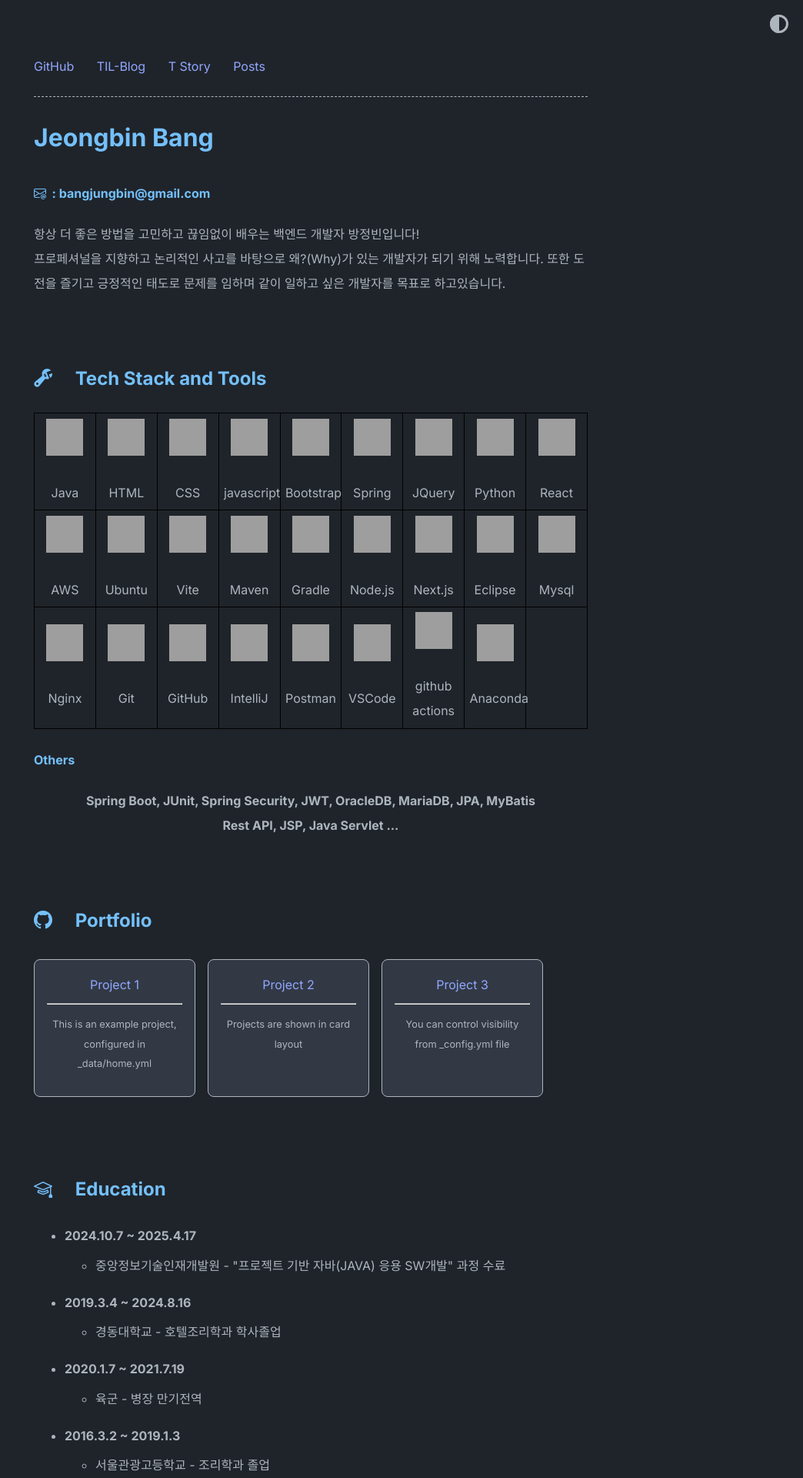
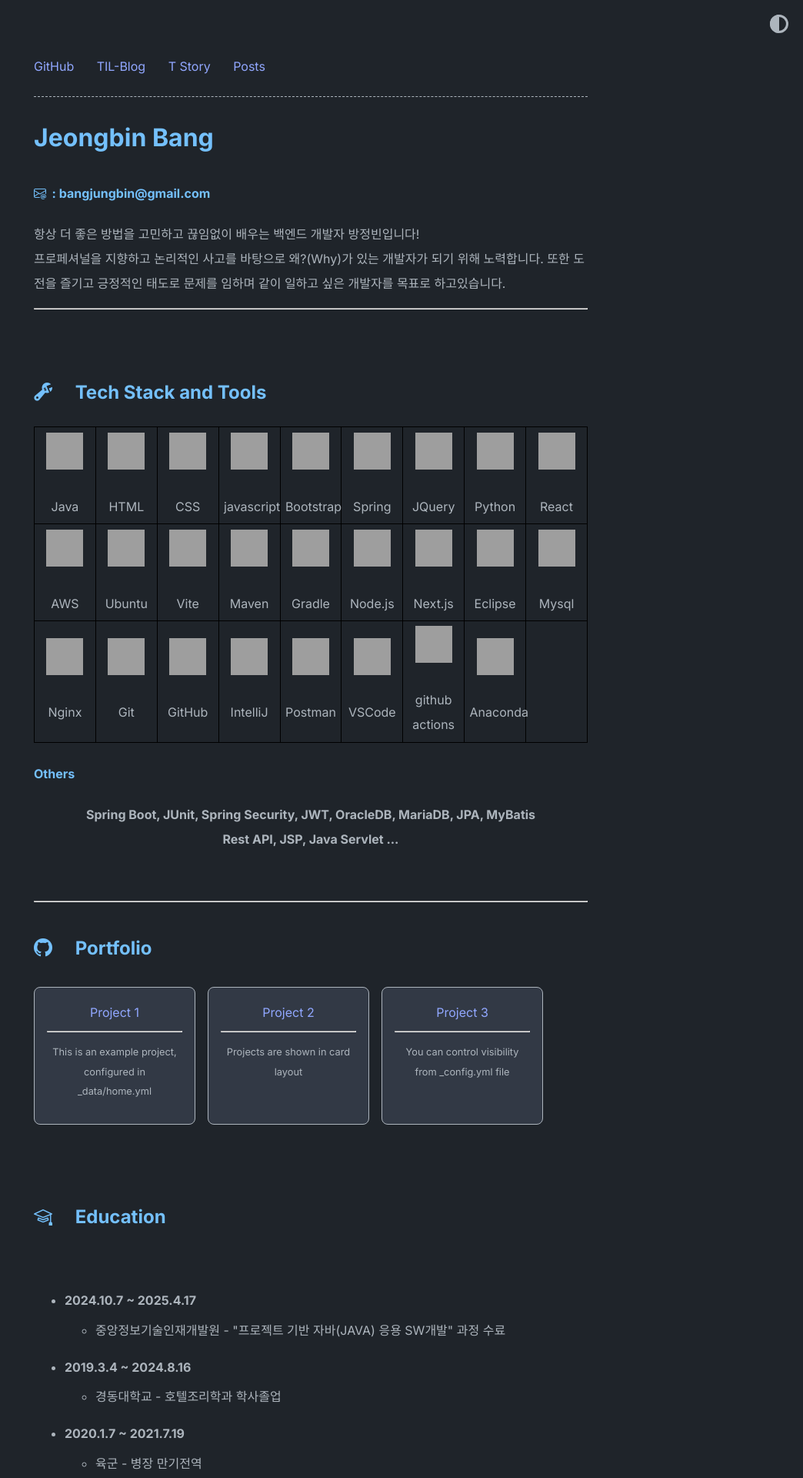
Before and after one commit to BangJeongBin/BangJeongBin.github.io, a Jekyll site: the page built from index.md, in a window 1280 px wide. Shown: the top 1920 px of the page at 77% size, without its empty margins (236-1280 px from the left). Built offline with Jekyll 4.4.1, drawn with Linux system fonts in a browser that asks for light colours; grey boxes are pictures that could not be loaded.

Commit message:
<hr>태그 삽입

```diff
--- a/_layouts/home.html
+++ b/_layouts/home.html
@@ -15,11 +15,15 @@ layout: default
   {% endif %}
 </header>
 
+<hr>
+
 {{ content }}<br>
 
 <!-- 사용 기술스택 -->
   <h2><i class="bi bi-wrench-adjustable"></i>&emsp; Tech Stack and Tools</h2>
   {% include tech_stack.html %}<br>
+
+  <hr>
 
 <!-- 경력 리스트 (이후 추가 예정)-->
   <!-- <h2><i class="bi bi-buildings"></i>&emsp; Career</h2>
@@ -32,12 +36,16 @@ layout: default
 {% endif %}<br>
 
 <!-- 학력 리스트 -->
-<h2><i class="bi bi-mortarboard"></i>&emsp; Education</h2>
+<h2><i class="bi bi-mortarboard"></i>&emsp; Education</h2><br>
 {% include education_list.html %}<br>
 
+<hr>
+
 <!-- 자격증 리스트 -->
-<h2><i class="bi bi-person-vcard"></i>&emsp; Certificate</h2>
+<h2><i class="bi bi-person-vcard"></i>&emsp; Certificate</h2><br>
 {% include certificate_list.html %}<br>
+
+<hr>
 
 <!-- Details -->
 {% if site.theme_config.show_misc_list == true %}
```
